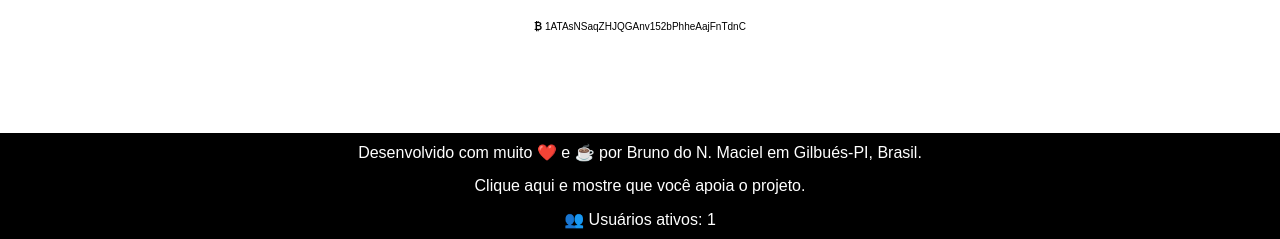
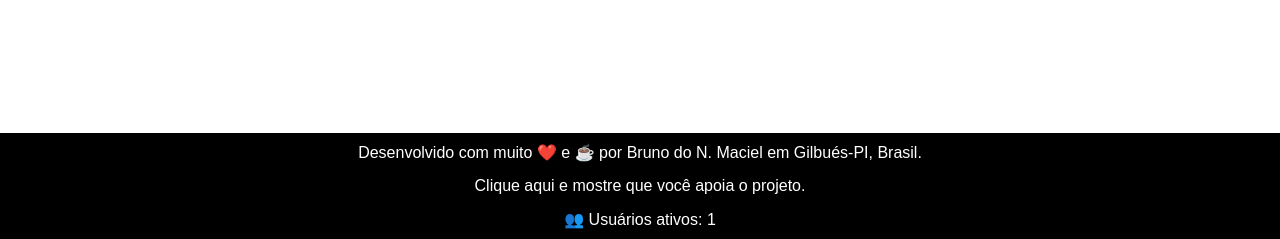
Before and after one commit to italberto/prazo-pratico-free, a Python web app: template templates/donations.html in a window 1280 px wide. Shown: the part 561-800 px from the top of the page. Run offline with Jinja, Linux system fonts and the light colour scheme; the template is opened without the code that fills it: most values are stand-ins (such as "Sample title", 1, 10 or a date in 2020).

Commit message:
corretions donation page user count;

```diff
--- a/main.py
+++ b/main.py
@@ -98,8 +98,9 @@ class LogOut(webapp2.RequestHandler):
 
 class Donations(webapp2.RequestHandler):
     def get(self):
+        count_users = db.GqlQuery("SELECT * FROM User").count()
         t = jinja_env.get_template('donations.html')
-        self.response.out.write(t.render())
+        self.response.out.write(t.render(count_users=count_users))
 
 class ErrorPage(webapp2.RequestHandler):
     def get(self):
--- a/templates/donations.html
+++ b/templates/donations.html
@@ -17,7 +17,7 @@
             <input type='image' name='submit' src='https://static.moip.com.br/imgs/buttons/bt_doar_c01_e04.png' alt='Prazo Pr&amp;amp;aacute;tico' border='0' />
         </form>
 
-        <p class="bitcoin" ><b>₿</b> 1ATAsNSaqZHJQGAnv152bPhheAajFnTdnC</p>
+        <p class="bitcoin" ><!--<b>₿</b> 1ATAsNSaqZHJQGAnv152bPhheAajFnTdnC*--></p>
 
     </div>
 
```
Also changed, not shown: 3 other files.
